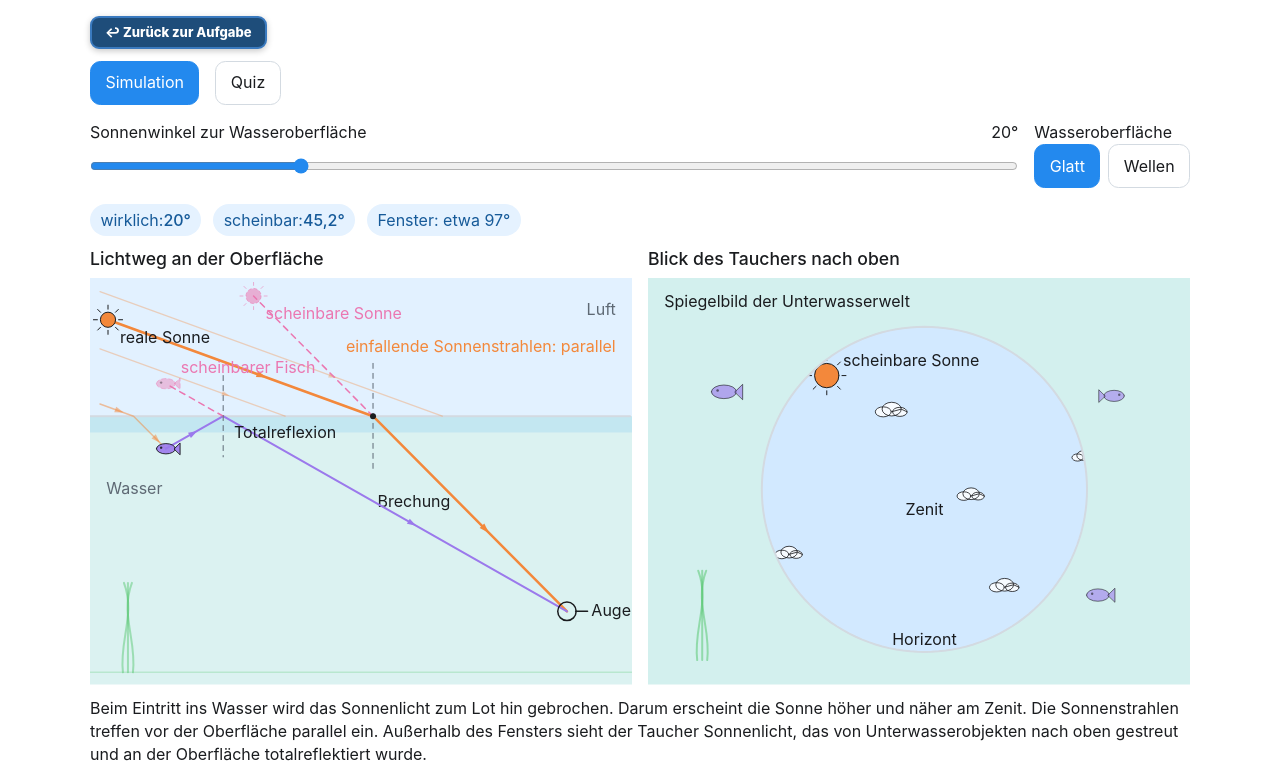
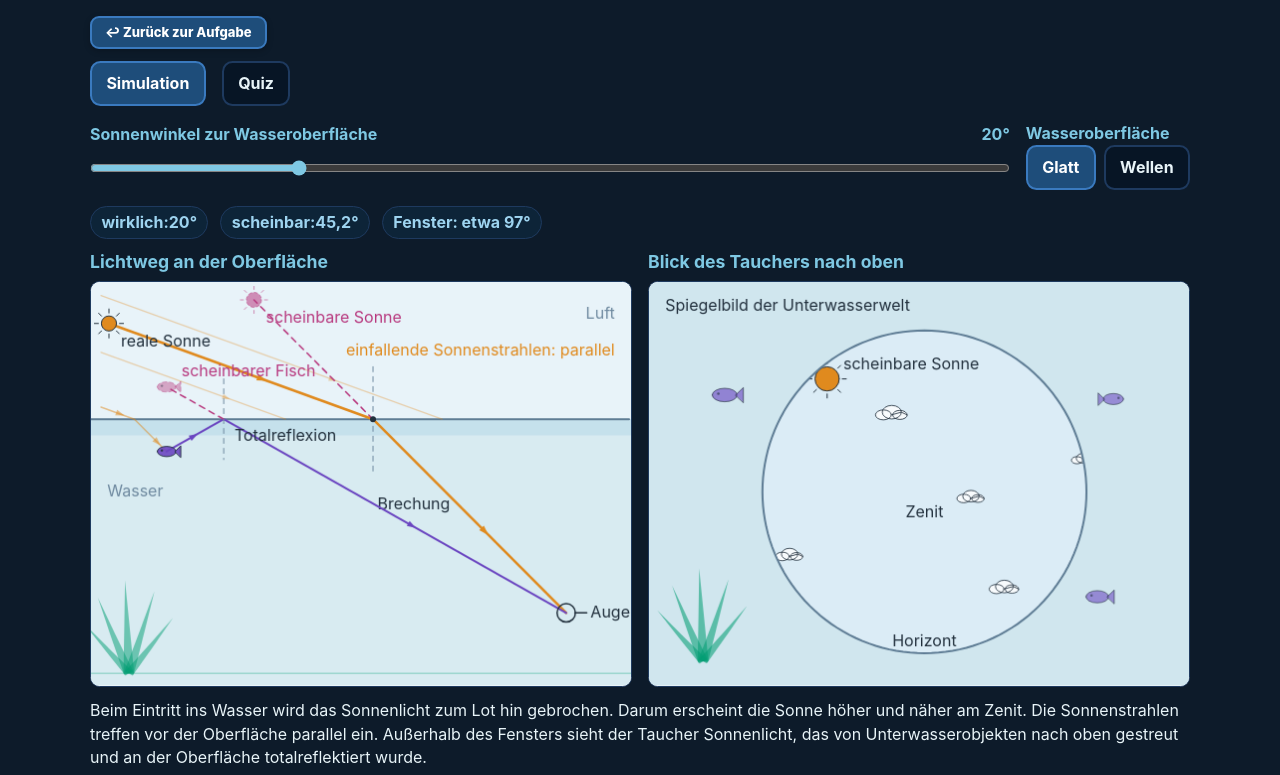
Before and after one commit to braendo/Optik-Aufgabensammlung-8.JGS, a plain HTML site: page sim_totalreflexion.html in a window 1280 px wide. Shown: the top 775 px of the page. Drawn offline with Linux system fonts and the light colour scheme.

Commit message:
Add files via upload

```diff
--- a/sim_totalreflexion.html
+++ b/sim_totalreflexion.html
@@ -8,77 +8,50 @@
 <title>Blickfeld eines Tauchers unter Wasser</title>
 <style>
   :root {
-    color-scheme: light dark;
-    --background: rgb(255, 255, 255);
-    --foreground: rgb(26, 28, 31);
-    --card: rgb(244, 246, 248);
-    --card-foreground: rgb(26, 28, 31);
-    --primary: rgb(35, 137, 238);
-    --primary-foreground: rgb(255, 255, 255);
-    --secondary: rgb(255, 255, 255);
-    --secondary-foreground: rgb(26, 28, 31);
-    --muted: rgb(234, 238, 242);
-    --muted-foreground: rgb(94, 105, 116);
-    --accent: rgb(229, 242, 255);
-    --accent-foreground: rgb(22, 90, 153);
-    --border: rgb(211, 218, 225);
-    --input: rgb(193, 203, 213);
-    --ring: rgb(35, 137, 238);
-    --viz-series-1: rgb(51, 156, 255);
-    --viz-series-2: rgb(243, 136, 59);
-    --viz-series-3: rgb(93, 201, 119);
-    --viz-series-4: rgb(235, 119, 177);
-    --viz-series-5: rgb(155, 121, 236);
-    --viz-series-6: rgb(58, 185, 177);
+    color-scheme: dark;
+    --background: #0d1b2a;
+    --foreground: #e8f4f8;
+    --card: #112236;
+    --card-foreground: #e8f4f8;
+    --primary: #1e4d7a;
+    --primary-foreground: #ffffff;
+    --primary-border: #3a7abf;
+    --primary-active: #2a6aaa;
+    --accent-cyan: #7ec8e3;
+    --secondary: #071525;
+    --secondary-foreground: #e8f4f8;
+    --muted: #112236;
+    --muted-foreground: #8aafc2;
+    --accent: #0d2438;
+    --accent-foreground: #9ed4f0;
+    --border: #1e3a5f;
+    --input: #1e3a5f;
+    --ring: #7ec8e3;
     --font-size-base: 16px;
   }
 
-  @media (prefers-color-scheme: dark) {
-    :root {
-      --background: rgb(24, 24, 24);
-      --foreground: rgb(255, 255, 255);
-      --card: rgb(45, 45, 45);
-      --card-foreground: rgb(255, 255, 255);
-      --primary: rgb(108, 184, 255);
-      --primary-foreground: rgb(13, 13, 13);
-      --secondary: rgb(54, 54, 54);
-      --secondary-foreground: rgb(255, 255, 255);
-      --muted: rgb(55, 55, 55);
-      --muted-foreground: rgb(190, 194, 199);
-      --accent: rgb(13, 39, 63);
-      --accent-foreground: rgb(131, 195, 255);
-      --border: rgb(73, 73, 73);
-      --input: rgb(89, 89, 89);
-      --ring: rgb(131, 195, 255);
-      --viz-series-1: rgb(131, 195, 255);
-      --viz-series-2: rgb(245, 154, 86);
-      --viz-series-3: rgb(116, 213, 139);
-      --viz-series-4: rgb(240, 143, 192);
-      --viz-series-5: rgb(170, 145, 239);
-      --viz-series-6: rgb(90, 203, 194);
-    }
-  }
-
   *, *::before, *::after { box-sizing: border-box; }
-  html { -webkit-text-size-adjust: 100%; font-family: -apple-system, BlinkMacSystemFont, "Segoe UI", sans-serif; }
-  body { margin: 0; padding: 1rem; background: var(--background); color: var(--foreground); font-size: var(--font-size-base); line-height: 1.45; }
+  html { -webkit-text-size-adjust: 100%; font-family: -apple-system, BlinkMacSystemFont, "Segoe UI", Arial, sans-serif; }
+  body { margin: 0; padding: 1rem; background: var(--background); color: var(--foreground); font-size: var(--font-size-base); line-height: 1.45; -webkit-font-smoothing: antialiased; }
   button, input { font: inherit; }
-  h2, h3 { font-weight: 500; line-height: 1.25; }
+  h2, h3 { font-weight: 800; line-height: 1.25; color: var(--accent-cyan); }
   h2 { margin: 1.25rem 0 0.5rem; }
-  h3 { font-size: 1.1rem; }
-  strong { font-weight: 500; }
+  h3 { font-size: 1.1rem; font-weight: 700; }
+  strong { font-weight: 700; }
   .standalone-shell { width: 100%; max-width: 1100px; margin: 0 auto; }
   .viz-controls { display: flex; flex-wrap: wrap; gap: 1rem; }
-  .form-label { display: block; color: var(--foreground); }
-  .form-range { display: block; width: 100%; min-height: 44px; margin: 0; accent-color: var(--primary); }
-  .btn { min-height: 44px; padding: 0.55rem 0.9rem; border: 1px solid var(--border); border-radius: 0.65rem; background: var(--secondary); color: var(--secondary-foreground); cursor: pointer; touch-action: manipulation; }
-  .btn[aria-pressed="true"], .btn-primary { background: var(--primary); color: var(--primary-foreground); border-color: var(--primary); }
+  .form-label { display: block; color: var(--accent-cyan); font-weight: 700; }
+  .form-range { display: block; width: 100%; min-height: 44px; margin: 0; accent-color: var(--accent-cyan); }
+  .btn { min-height: 44px; padding: 0.55rem 0.9rem; border: 2px solid var(--border); border-radius: 0.65rem; background: var(--secondary); color: var(--secondary-foreground); font-weight: 700; cursor: pointer; touch-action: manipulation; -webkit-appearance: none; }
+  .btn:active { background: var(--card); }
+  .btn[aria-pressed="true"], .btn-primary { background: var(--primary); color: var(--primary-foreground); border-color: var(--primary-border); }
+  .btn[aria-pressed="true"]:active, .btn-primary:active { background: var(--primary-active); }
   .btn-ghost { background: transparent; }
-  .btn:disabled { opacity: 0.55; cursor: default; }
-  .viz-badge { display: inline-flex; align-items: center; min-height: 2rem; padding: 0.25rem 0.65rem; border-radius: 999px; background: var(--accent); color: var(--accent-foreground); }
+  .btn:disabled { opacity: 0.5; cursor: default; }
+  .viz-badge { display: inline-flex; align-items: center; min-height: 2rem; padding: 0.25rem 0.65rem; border-radius: 999px; background: var(--accent); color: var(--accent-foreground); border: 1px solid var(--border); font-weight: 700; }
   .card { padding: 1rem; border: 1px solid var(--border); border-radius: 0.9rem; background: var(--card); color: var(--card-foreground); }
   .form-check { display: flex; align-items: center; gap: 0.65rem; min-height: 44px; }
-  .form-check-input { width: 1.15rem; height: 1.15rem; margin: 0; accent-color: var(--primary); flex: 0 0 auto; }
+  .form-check-input { width: 1.15rem; height: 1.15rem; margin: 0; accent-color: var(--accent-cyan); flex: 0 0 auto; }
   .form-check-label { flex: 1; padding: 0.55rem 0; cursor: pointer; }
   .text-muted { color: var(--muted-foreground); }
   :focus-visible { outline: 3px solid var(--ring); outline-offset: 2px; }
@@ -170,6 +143,9 @@ function simGoBack(){
       display: block;
       width: 100%;
       aspect-ratio: 4 / 3;
+      background: #fff;
+      border: 1px solid var(--border);
+      border-radius: 0.6rem;
     }
 
     #taucher-optik-sim .ts-summary {
@@ -427,18 +403,18 @@ function simGoBack(){
 
       function colors() {
         return {
-          background: cssColor('--background', 'Canvas'),
-          foreground: cssColor('--foreground', 'CanvasText'),
-          card: cssColor('--card', 'Canvas'),
-          border: cssColor('--border', 'GrayText'),
-          muted: cssColor('--muted', 'Canvas'),
-          mutedForeground: cssColor('--muted-foreground', 'GrayText'),
-          sky: cssColor('--viz-series-1', 'Highlight'),
-          water: cssColor('--viz-series-6', 'LinkText'),
-          sun: cssColor('--viz-series-2', 'Highlight'),
-          apparent: cssColor('--viz-series-4', 'LinkText'),
-          reflection: cssColor('--viz-series-5', 'GrayText'),
-          plant: cssColor('--viz-series-3', 'CanvasText')
+          background: '#ffffff',
+          foreground: '#22303d',
+          card: '#f4f6f8',
+          border: '#5f7d95',
+          muted: '#eef3f7',
+          mutedForeground: '#6f8aa0',
+          sky: '#5aa9d6',
+          water: '#2a8fb0',
+          sun: '#e08a1e',
+          apparent: '#b8397f',
+          reflection: '#6b46c1',
+          plant: '#009e73'
         };
       }
 
@@ -969,14 +945,35 @@ function simGoBack(){
       function drawSeaPlant(ctx, x, y, height, palette, alpha) {
         ctx.save();
         ctx.globalAlpha = alpha;
-        ctx.strokeStyle = palette.plant;
-        ctx.lineWidth = 2;
-        for (var i = -1; i <= 1; i += 1) {
+        ctx.fillStyle = palette.plant;
+        ctx.lineJoin = 'round';
+        // Büschel aus mehreren schlanken, sich zur Spitze verjüngenden Halmen
+        var blades = [
+          { ang: -0.60, len: 0.70, w: 0.045, bend: -0.30 },
+          { ang: -0.32, len: 0.90, w: 0.055, bend: -0.16 },
+          { ang: -0.06, len: 1.05, w: 0.060, bend: 0.05 },
+          { ang: 0.22, len: 0.95, w: 0.055, bend: 0.20 },
+          { ang: 0.52, len: 0.72, w: 0.048, bend: 0.34 }
+        ];
+        blades.forEach(function (b) {
+          var len = height * b.len;
+          var w = height * b.w;
+          var dirX = Math.sin(b.ang);
+          var dirY = -Math.cos(b.ang);
+          var perpX = Math.cos(b.ang);
+          var perpY = Math.sin(b.ang);
+          var bend = b.bend * height * 0.4;
+          var tipX = x + dirX * len + bend;
+          var tipY = y + dirY * len;
+          var midX = x + dirX * len * 0.5 + bend * 0.55;
+          var midY = y + dirY * len * 0.5;
           ctx.beginPath();
-          ctx.moveTo(x + i * 5, y);
-          ctx.bezierCurveTo(x + i * 9, y - height * 0.35, x - i * 8, y - height * 0.65, x + i * 4, y - height);
-          ctx.stroke();
-        }
+          ctx.moveTo(x - perpX * w, y - perpY * w);
+          ctx.quadraticCurveTo(midX - perpX * w * 0.5, midY - perpY * w * 0.5, tipX, tipY);
+          ctx.quadraticCurveTo(midX + perpX * w * 0.5, midY + perpY * w * 0.5, x + perpX * w, y + perpY * w);
+          ctx.closePath();
+          ctx.fill();
+        });
         ctx.restore();
       }
 
```
